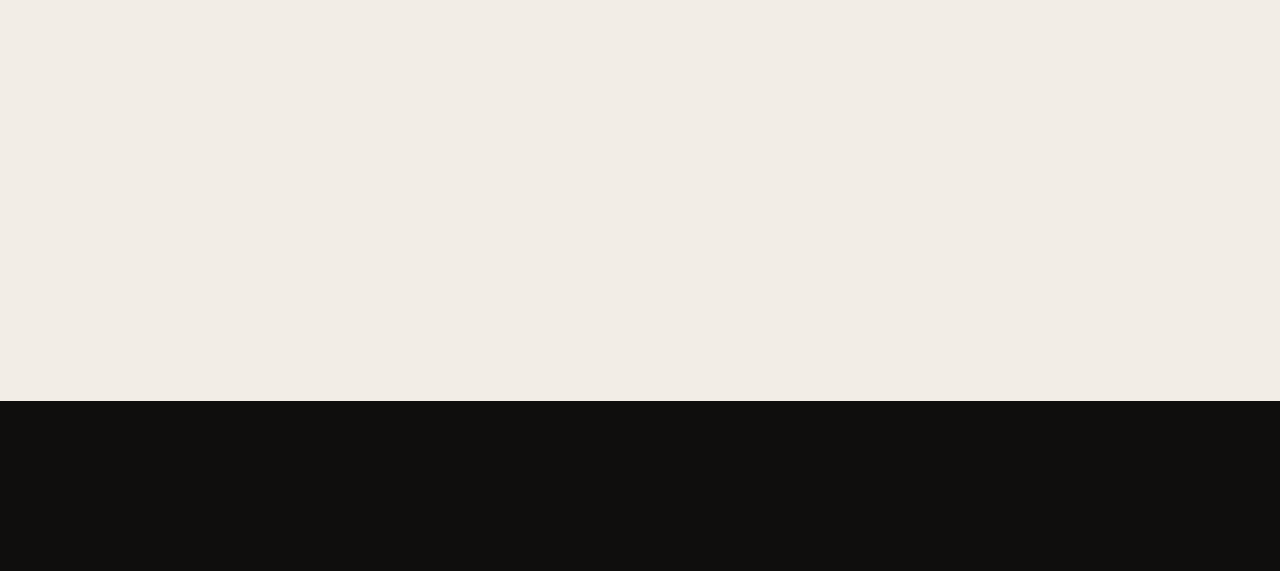
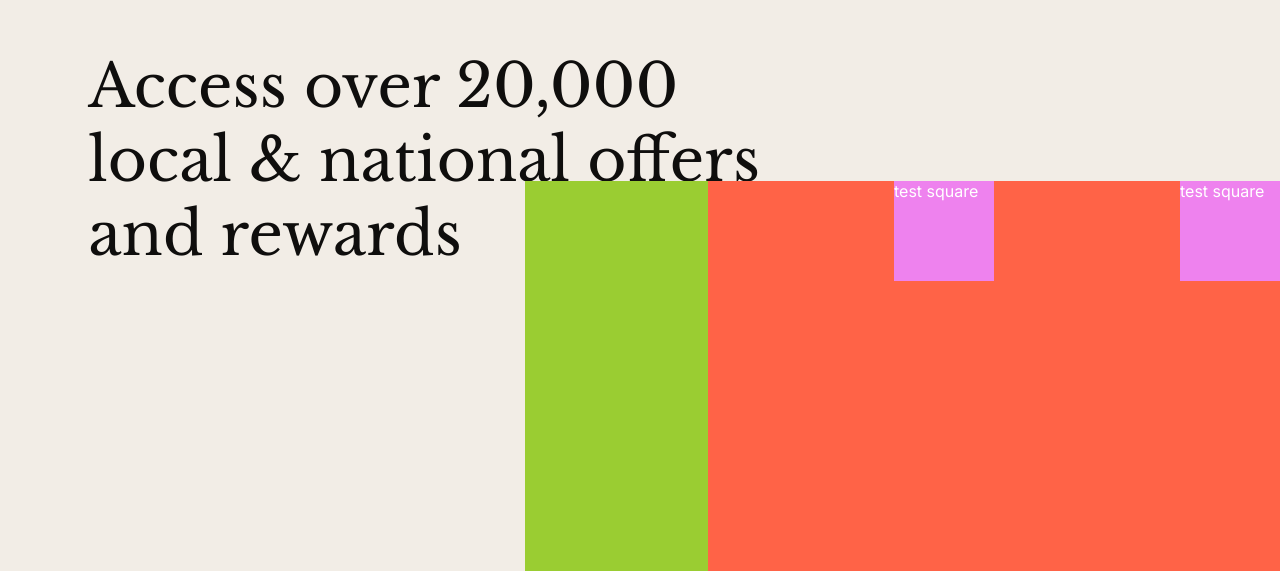
Before and after one commit to haider0072/futureclub.github.io, a plain HTML site: page index.html in a window 1280 px wide. Shown: the part 1108-1679 px from the top of the page. Before the commit the page ends 1509 px from the top, so only its background shows below. Drawn offline with nearby package versions, Linux system fonts and the light colour scheme.

Commit message:
offer-section-heading

```diff
--- a/css/index.css
+++ b/css/index.css
@@ -31,10 +31,9 @@ body::-webkit-scrollbar {
 
 .offer-section {
     position: relative;
+    margin-top: 22vw;
     background-color: #F2EDE6;
-    width: 100%;
-    height: 100vh;
-    margin-top: 22vw;
+    min-height: 100vh;
 }
 
 .offer-img-layout {
@@ -50,3 +49,34 @@ body::-webkit-scrollbar {
     width: 100%;
     height: auto;
 }
+
+.offer-heading {
+    padding-top: 35vw;
+    padding-bottom: 300px;
+    margin-left: 6.9%;
+}
+
+.offer-gird-img {
+    width: 59%;
+    background-color: yellowgreen;
+    bottom: 0;
+    right: 0;
+    position: absolute;
+    display: flex;
+    justify-content: flex-end;
+}
+
+.grid-img-container-1 {
+    position: relative;
+    background-color: tomato;
+    width: 286px;
+    height: 390px;
+}
+
+.square {
+    position: absolute;
+    width: 100px;
+    height: 100px;
+    background-color: violet;
+    right: 0;
+}
--- a/index.html
+++ b/index.html
@@ -50,8 +50,20 @@
                 <img class="offer-img" src="/assets/hero-img.png" alt="hero-img">
             </div>
         </div>
+        <div class="offer-heading">
+            <h1 class="heading-1 black">Access over 20,000<br>local & national offers<br>and rewards</h1>
+        </div>
+        <div class="offer-gird-img">
+            <div class="grid-img-container-1">
+                <div class="square">test square</div>
+            </div>
+            <div class="grid-img-container-1">
+                <div class="square">test square</div>
+            </div>
 
+        </div>
     </section>
+
 </body>
 
 </html>
```
